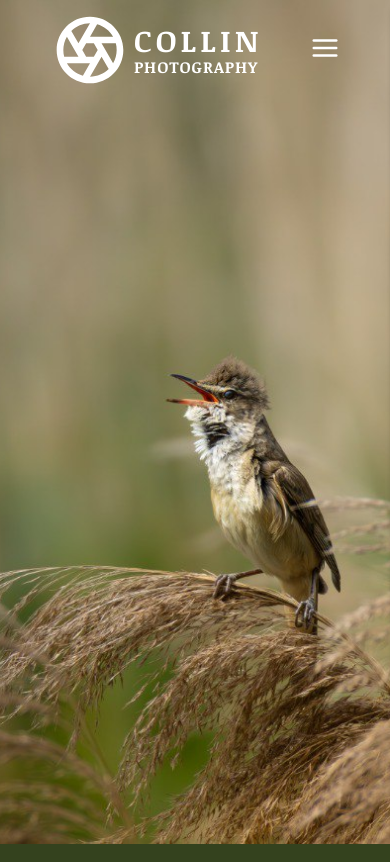
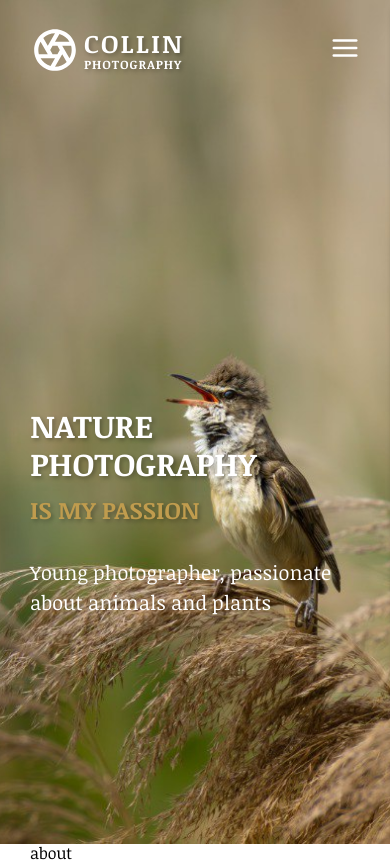
Before and after one commit to AndriyMerzlikin/Collin-Photography-website_FE, a Next.js app: page / in a window 390 px wide. Shown: the top 862 px of the page. Built offline with nearby package versions, Linux system fonts and the light colour scheme.

Commit message:
hero-section done

```diff
--- a/src/app/page.module.scss
+++ b/src/app/page.module.scss
@@ -1,4 +1,22 @@
+@use 'src/theme/colors' as *;
+@use 'src/theme/typography' as *;
+
 .container {
+  display: flex;
+  flex-direction: column;
+  padding: 0 50px;
+}
+
+.sectionContentBox {
+  padding: 0 50px;
+  width: 100%;
+
+  @media (max-width: 550px) {
+    padding: 0 30px;
+  }
+}
+
+.heroSection {
   width: 100vw;
   height: 100vh;
   background-image: url('/bg-picture.jpg');
@@ -10,3 +28,48 @@
   justify-content: center;
   position: relative;
 }
+
+.heroTitle {
+  text-transform: uppercase;
+  color: $secondary-white;
+  margin-bottom: $paragraph-spacing-l;
+  margin-top: 180px;
+
+  span {
+    display: block;
+    text-shadow: 2px 2px 4px rgba($secondary-black, 0.3);
+    line-height: 1.2;
+    font-size: $font-size-xxl;
+  }
+
+  @media (max-width: 550px) {
+    span {
+      font-size: $font-size-l;
+    }
+  }
+}
+
+.heroSubTitle {
+  text-transform: uppercase;
+  line-height: $line-height-xl;
+  font-size: $font-size-xl;
+  color: $primary-medium;
+  text-shadow: 2px 2px 4px rgba($secondary-black, 0.3);
+  margin-bottom: $paragraph-spacing-3x;
+
+  @media (max-width: 550px) {
+    line-height: $line-height-m;
+      font-size: $font-size-m;
+  }
+}
+
+.heroText {
+  line-height: $line-height-m;
+  font-size: $font-size-s;
+  color: $secondary-white;
+
+  @media (max-width: 550px) {
+    line-height: $line-height-m;
+    font-size: $font-size-s;
+  }
+}
--- a/src/app/page.tsx
+++ b/src/app/page.tsx
@@ -1,5 +1,22 @@
 import styles from './page.module.scss';
+import Typography from "@/components/general/Typography/Typography";
 
 export default function Home() {
-  return <div className={styles.container}></div>;
+    return (
+        <div className={styles.container}>
+            <section className={styles.heroSection}>
+                <div className={styles.sectionContentBox}>
+                    <Typography variant='h1' className={styles.heroTitle}>
+                        <span>nature</span>
+                        <span>photography</span>
+                    </Typography>
+                    <h2 className={styles.heroSubTitle}>is my passion</h2>
+                    <p className={styles.heroText}>Young photographer, passionate about animals and plants</p>
+                </div>
+            </section>
+            <section className={styles.sectionContentBox}>about</section>
+            <section className={styles.sectionContentBox}>gallery</section>
+            <section className={styles.sectionContentBox}>news</section>
+        </div>
+    )
 }
--- a/src/components/Header/Header.module.scss
+++ b/src/components/Header/Header.module.scss
@@ -14,6 +14,11 @@
   top: 0;
   left: 0;
   z-index: 10;
+  transition: background-color 0.3s ease, color 0.3s ease, box-shadow 0.3s ease;
+
+  @media (max-width: 550px) {
+    padding: 0 30px;
+  }
 }
 
 .secondaryHeader {
--- a/src/components/Header/Header.tsx
+++ b/src/components/Header/Header.tsx
@@ -1,6 +1,6 @@
 'use client';
 
-import React, { useState } from 'react';
+import React, {useEffect, useState} from 'react';
 import styles from './Header.module.scss';
 import Typography from '@/components/general/Typography/Typography';
 import Link from 'next/link';
@@ -24,6 +24,17 @@ const Header = () => {
   const isHomePage = pathname === ROUTES.HOME;
 
   const [isMenuOpen, setIsMenuOpen] = useState(false);
+  const [scrolled, setScrolled] = useState(false);
+
+  useEffect(() => {
+    const handleScroll = () => {
+      setScrolled(window.scrollY > 200);
+    };
+
+    window.addEventListener('scroll', handleScroll);
+
+    return () => window.removeEventListener('scroll', handleScroll);
+  }, []);
 
   const handleToggleMenu = () => {
     setIsMenuOpen(!isMenuOpen);
@@ -35,7 +46,7 @@ const Header = () => {
 
   return (
     <header
-      className={clsx(styles.header, { [styles.secondaryHeader]: !isHomePage })}
+      className={clsx(styles.header, { [styles.secondaryHeader]: !isHomePage || scrolled })}
     >
       <Logo />
 
@@ -63,7 +74,7 @@ const Header = () => {
       <button onClick={handleToggleMenu} className={styles.menuButton}>
         <FiMenu
           size={30}
-          className={clsx(styles.svg, { [styles.secondarySvg]: !isHomePage })}
+          className={clsx(styles.svg, { [styles.secondarySvg]: !isHomePage || scrolled })}
         />
       </button>
     </header>
--- a/src/components/general/Logo/Logo.module.scss
+++ b/src/components/general/Logo/Logo.module.scss
@@ -5,6 +5,14 @@
   display: flex;
   gap: $paragraph-spacing-s;
   align-items: center;
+
+
+  @media (max-width: 550px) {
+    svg {
+      width: 50px;
+      height: 50px;
+    }
+  }
 }
 
 .logoTextBox {
@@ -12,13 +20,24 @@
   flex-direction: column;
   text-transform: uppercase;
   font-weight: $font-weight-l;
+  text-shadow: 2px 2px 4px rgba($secondary-black, 0.3);
 
   .span1 {
     letter-spacing: $letter-spacing-xxl;
     font-size: 1.9rem;
+
+    @media (max-width: 550px) {
+      letter-spacing: $letter-spacing-xl;
+      font-size: 1.6rem;
+    }
   }
 
   .span2 {
     letter-spacing: $letter-spacing-l;
+
+    @media (max-width: 550px) {
+      letter-spacing: $letter-spacing-l;
+      font-size: 0.77rem;
+    }
   }
 }
--- a/src/theme/globals.scss
+++ b/src/theme/globals.scss
@@ -32,7 +32,6 @@ main {
   flex-direction: column;
   justify-content: center;
   align-items: center;
-  padding: 0 50px;
 }
 
 h1,
```
